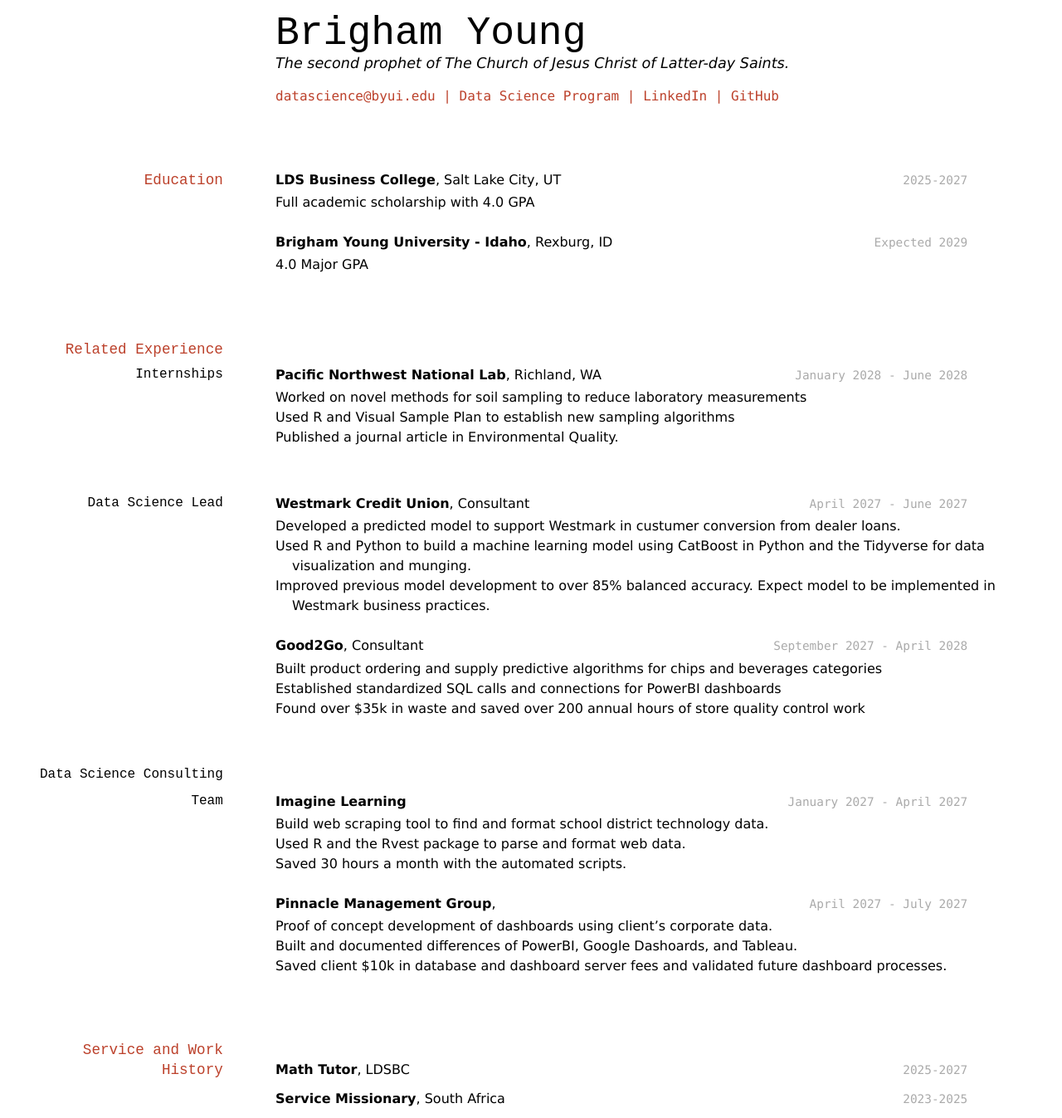
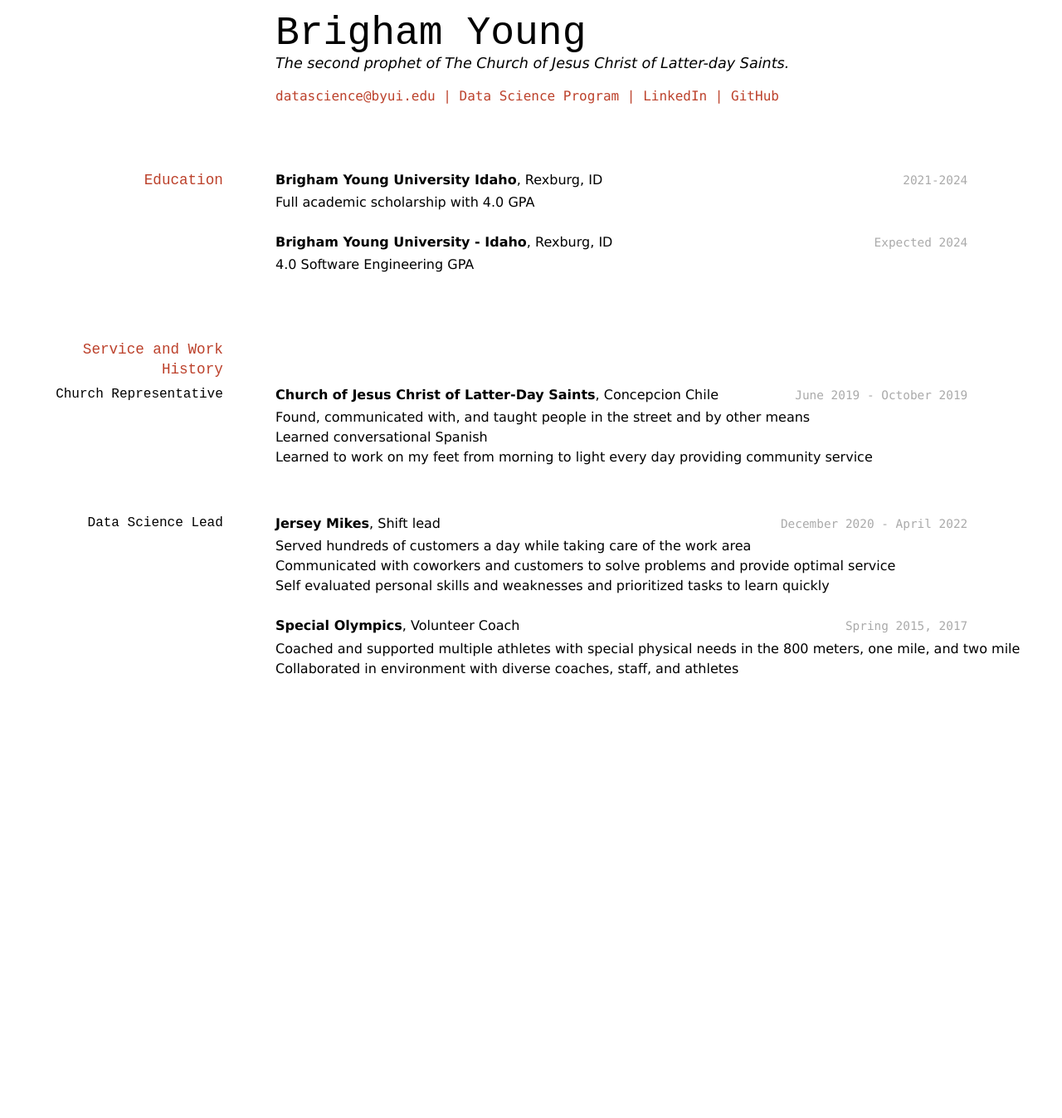
Before and after one commit to jegunderson/Gunderson-Resume_2, a Jekyll site: the page built from docs/index.md, in a window 1280 px wide. Shown: the whole page at 83% size. Built offline with Jekyll 4.4.1, drawn with Linux system fonts in a browser that asks for light colours; after the commit the page ends 900 px from its top, so only the background shows below that.

Commit message:
update resume

```diff
--- a/docs/index.md
+++ b/docs/index.md
@@ -16,69 +16,43 @@ The second prophet of The Church of Jesus Christ of Latter-day Saints.
 
 ## Education
 
-`2025-2027`
-__LDS Business College__, Salt Lake City, UT
+`2021-2024`
+__Brigham Young University Idaho__, Rexburg, ID
 
 - Full academic scholarship with 4.0 GPA
 
-`Expected 2029`
+`Expected 2024`
 __Brigham Young University - Idaho__, Rexburg, ID
 
-- 4.0 Major GPA
-
-
-## Related Experience
-
-### Internships
-
-`January 2028 - June 2028`
-__Pacific Northwest National Lab__, Richland, WA
-
-- Worked on novel methods for soil sampling to reduce laboratory measurements
-- Used R and Visual Sample Plan to establish new sampling algorithms
-- Published a journal article in Environmental Quality.
-
-### Data Science Lead
-
-`April 2027 - June 2027`
-__Westmark Credit Union__, Consultant
-
-- Developed a predicted model to support Westmark in custumer conversion from dealer loans.
-- Used R and Python to build a machine learning model using CatBoost in Python and the Tidyverse for data visualization and munging.
-- Improved previous model development to over 85% balanced accuracy. Expect model to be implemented in Westmark business practices.
-
-`September 2027 - April 2028`
-__Good2Go__, Consultant
-
-- Built product ordering and supply predictive algorithms for chips and beverages categories
-- Established standardized SQL calls and connections for PowerBI dashboards
-- Found over $35k in waste and saved over 200 annual hours of store quality control work
-
-### Data Science Consulting Team
-
-`January 2027 - April 2027`
-__Imagine Learning__
-
-- Build web scraping tool to find and format school district technology data.
-- Used R and the Rvest package to parse and format web data.
-- Saved 30 hours a month with the automated scripts.
-
-`April 2027 - July 2027`
-__Pinnacle Management Group__,
-
-- Proof of concept development of dashboards using client's corporate data.
-- Built and documented differences of PowerBI, Google Dashoards, and Tableau.
-- Saved client $10k in database and dashboard server fees and validated future dashboard processes.
+- 4.0 Software Engineering GPA
 
 
 ## Service and Work History
 
-`2025-2027`
-__Math Tutor__, LDSBC
+### Church Representative
 
+`June 2019 - October 2019`
+__Church of Jesus Christ of Latter-Day Saints__, Concepcion Chile
 
-`2023-2025`
-__Service Missionary__, South Africa
+- Found, communicated with, and taught people in the street and by other means
+- Learned conversational Spanish
+- Learned to work on my feet from morning to light every day providing community service
+
+### Data Science Lead
+
+`December 2020 - April 2022`
+__Jersey Mikes__, Shift lead
+
+- Served hundreds of customers a day while taking care of the work area
+- Communicated with coworkers and customers to solve problems and provide optimal service
+- Self evaluated personal skills and weaknesses and prioritized tasks to learn quickly
+
+`Spring 2015, 2017`
+__Special Olympics__, Volunteer Coach
+
+- Coached and supported multiple athletes with special physical needs in the 800 meters, one mile, and two mile
+- Collaborated in environment with diverse coaches, staff, and athletes
+
 
 
 
```
